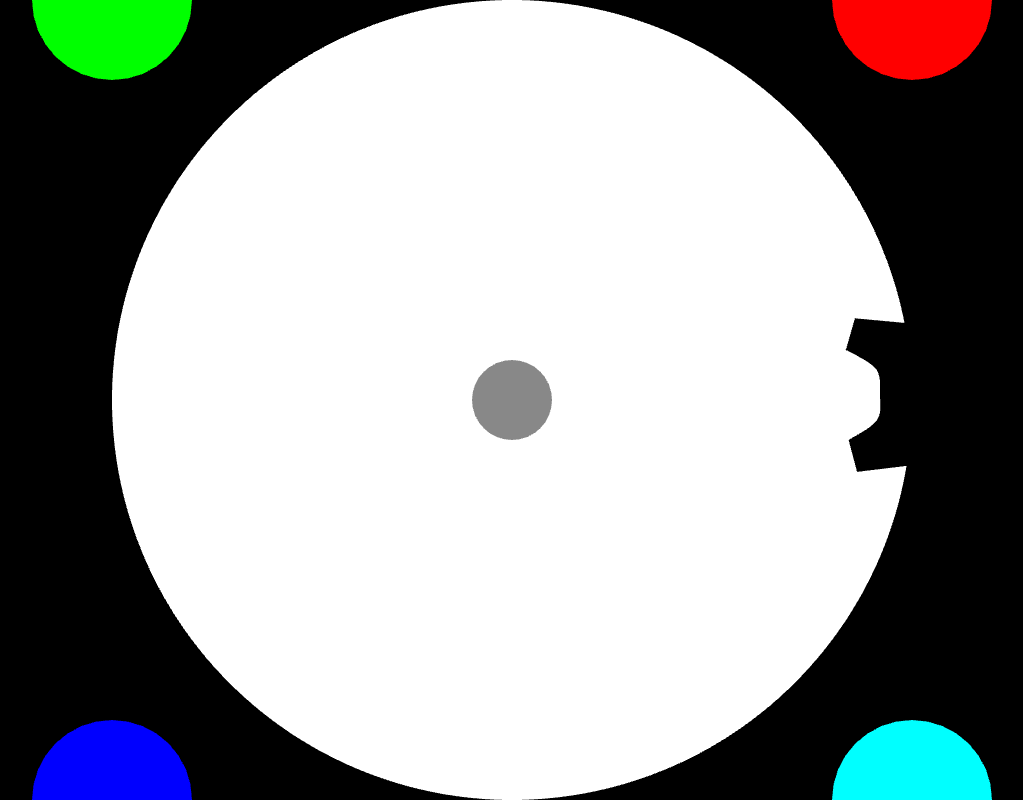
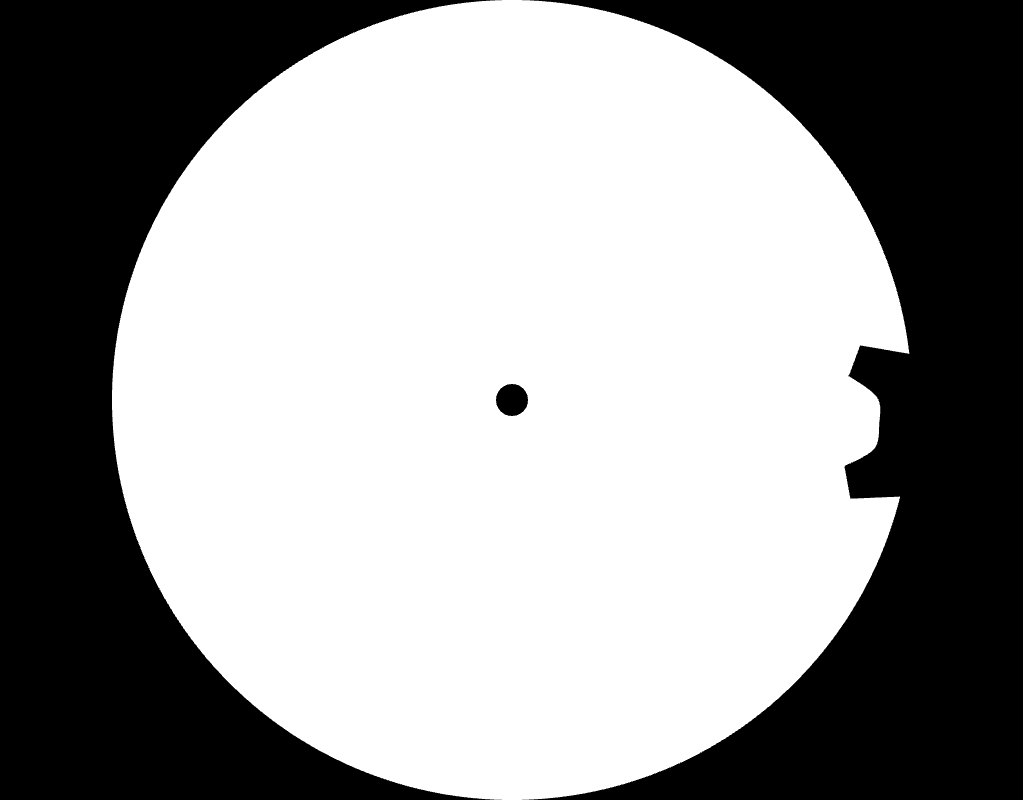
Before and after one commit to BlightRadiance/Ludum-Dare-41, a website with bundled scripts: page index.html in a window 1280 px wide. Shown: the whole page, without its empty margins (128-1151 px from the left). Built offline with nearby package versions, Linux system fonts and the light colour scheme; animation ran at ten frames a second.

Commit message:
Hide cursor and helpers

```diff
--- a/code.js
+++ b/code.js
@@ -46,9 +46,8 @@ function init() {
   window.addEventListener('resize', onWindowResize, false);
 
   setupPlayingField();
+  setupPayer();
   setupPointer();
-  setupHelpers();
-  setupPayer();
 
   updateScreenSpacePointerPosition();
   onWindowResize();
@@ -61,8 +60,8 @@ function onDocumentKeyDown(event) {
 };
 
 function setupPointer() {
-  var geometryPointer = new THREE.CircleGeometry(frustumSize / 20, 32);
-  var materialPointer = new THREE.MeshBasicMaterial({ color: 0x888888 });
+  var geometryPointer = new THREE.CircleGeometry(frustumSize / 50, 32);
+  var materialPointer = new THREE.MeshBasicMaterial({ color: 0x000000 });
   pointer = new THREE.Mesh(geometryPointer, materialPointer);
   scene.add(pointer);
 }
@@ -103,18 +102,6 @@ function setupPayer() {
   player.acceleration = 0.0;
 }
 
-function setupHelpers() {
-  var geometryHelper = new THREE.CircleGeometry(frustumSize / 10, 32);
-  r = new THREE.Mesh(geometryHelper, new THREE.MeshBasicMaterial({ color: 0xFF0000 }));
-  g = new THREE.Mesh(geometryHelper, new THREE.MeshBasicMaterial({ color: 0x00FF00 }));
-  b = new THREE.Mesh(geometryHelper, new THREE.MeshBasicMaterial({ color: 0x0000FF }));
-  y = new THREE.Mesh(geometryHelper, new THREE.MeshBasicMaterial({ color: 0x00FFFF }));
-  scene.add(r);
-  scene.add(g);
-  scene.add(b);
-  scene.add(y);
-}
-
 function animate() {
   requestAnimationFrame(animate);
   render();
@@ -130,7 +117,6 @@ function render() {
 
   if (!paused) {
     updatePlayerPosition(dt);
-    updateHelpers();
   }
 
   renderer.render(scene, camera);
@@ -145,13 +131,13 @@ function updatePlayerPosition(dt) {
 
   // Calculate velocity
   if (diff < 0) {
-    if (diff > -0.1) {
+    if (diff > -0.01) {
       diff = -Math.pow(diff, 2);
     } else {
       diff = THREE.Math.clamp(-Math.pow(diff - 1, 4), -maxVelocity, -maxVelocity / 1000);
     }
   } else {
-    if (diff < 0.1) {
+    if (diff < 0.01) {
       diff = Math.pow(diff, 2);
     } else {
       diff = THREE.Math.clamp(Math.pow(diff + 1, 4), maxVelocity / 1000, maxVelocity);
@@ -164,20 +150,6 @@ function updatePlayerPosition(dt) {
   player.shape.position.x = frustumHalfSize * Math.cos(player.angle);
   player.shape.position.y = frustumHalfSize * Math.sin(player.angle);
   player.shape.rotation.z = player.angle - Math.PI / 2;
-}
-
-function updateHelpers() {
-  r.position.x = frustumHalfSize;
-  r.position.y = frustumHalfSize;
-
-  g.position.x = -frustumHalfSize;
-  g.position.y = frustumHalfSize;
-
-  b.position.x = -frustumHalfSize;
-  b.position.y = -frustumHalfSize;
-
-  y.position.x = frustumHalfSize;
-  y.position.y = -frustumHalfSize;
 }
 
 function onWindowResize() {
--- a/game.css
+++ b/game.css
@@ -4,4 +4,5 @@ html, body {
     margin: 0;
     padding: 0;
     overflow: hidden;
+    cursor: none;
 }
```
